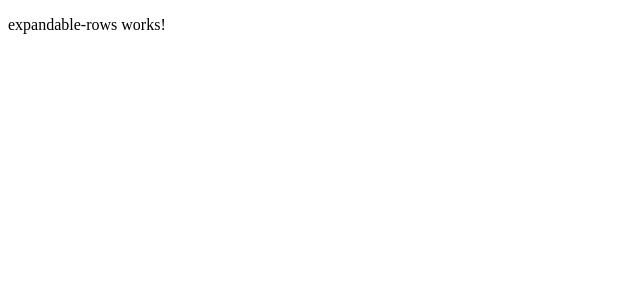
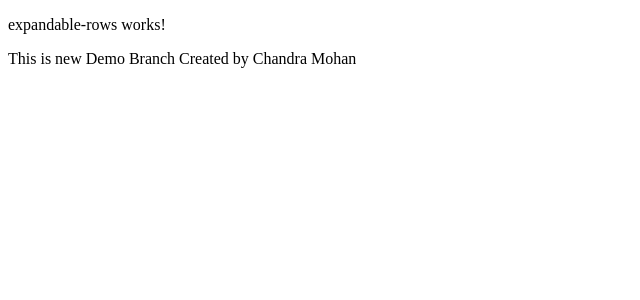
Before and after one commit to myuxguide/AngularComponents, an Angular app: page / in a window 1280 px wide. Shown: the top 300 px of the page, without its empty margins (0-640 px from the left). Built offline with nearby package versions, Linux system fonts and the light colour scheme.

Commit message:
Added small changes

```diff
--- a/src/app/expandable-rows/expandable-rows.component.html
+++ b/src/app/expandable-rows/expandable-rows.component.html
@@ -1 +1,3 @@
 <p>expandable-rows works!</p>
+
+<p>This is new Demo Branch Created by Chandra Mohan</p>
```
